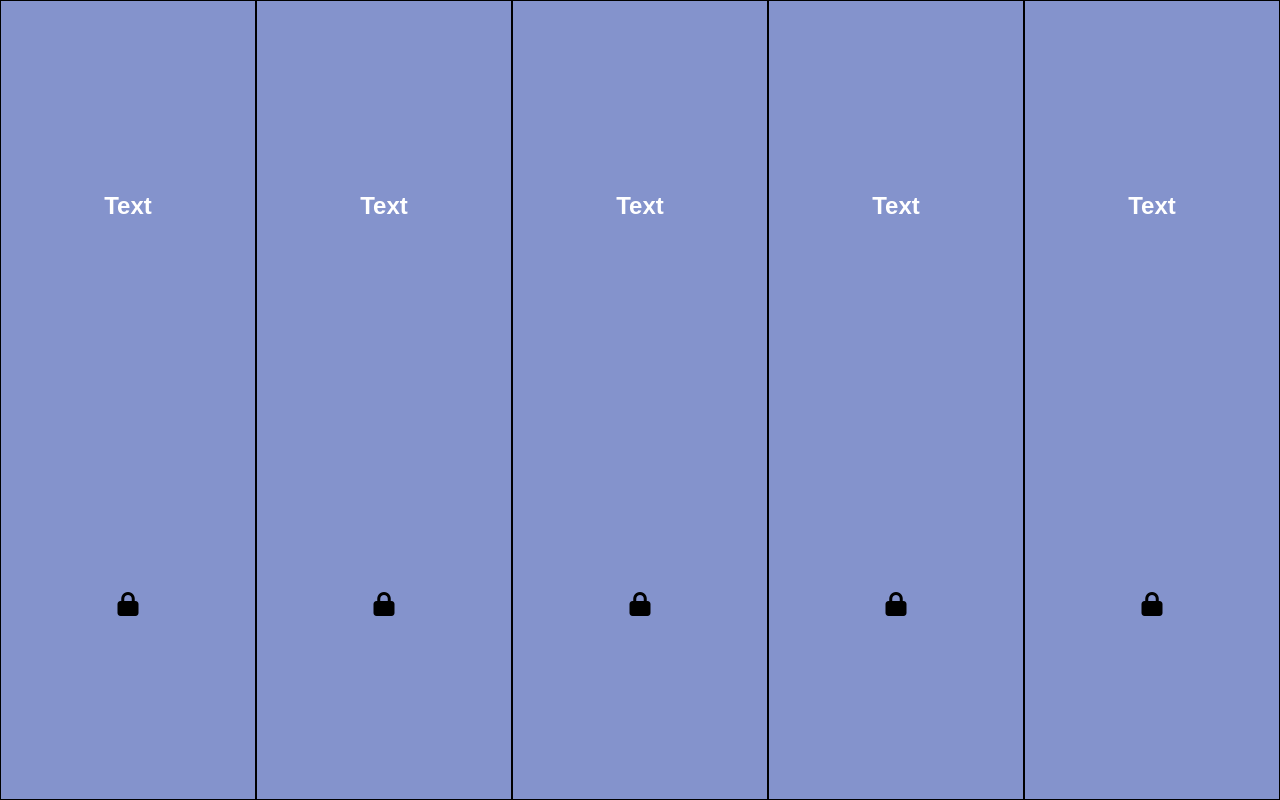
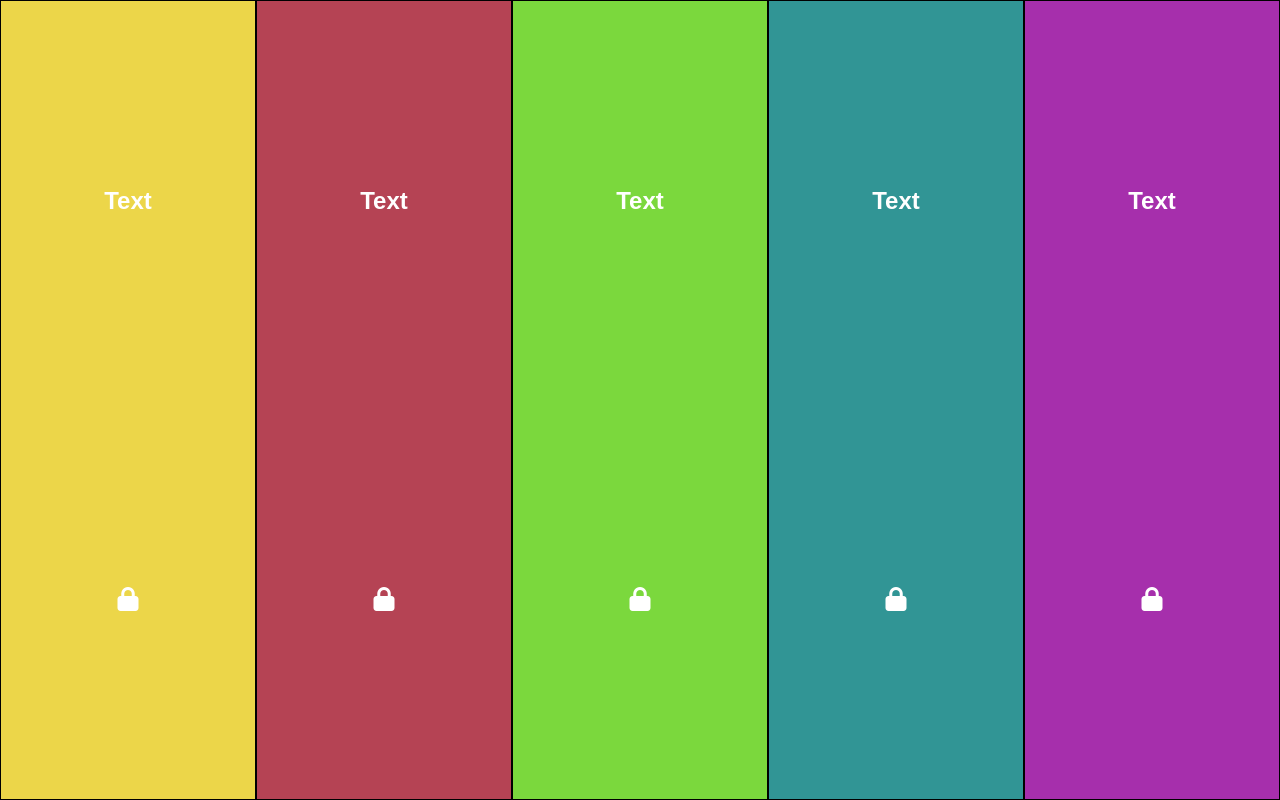
Before and after one commit to danilfs/color, a plain HTML site: page index.html in a window 1280 px wide. Drawn offline with Linux system fonts and the light colour scheme; a web font is replaced by a local one.

Commit message:
mde random colors

```diff
--- /dev/null
+++ b/app.js
@@ -0,0 +1,18 @@
+const cols = document.querySelectorAll('.col')
+
+function generateRandomColor() {
+    hexCodes = '123456789ABCDEF'
+    let color = ''
+    for(let i = 0; i < 6; i++) {
+        color += hexCodes[Math.floor(Math.random() * hexCodes.length)]
+    }
+    return '#' + color
+}
+
+function setRandomColor () {
+    cols.forEach((col) => {
+        col.style.background = generateRandomColor()
+    })
+}
+
+setRandomColor()
--- a/index.html
+++ b/index.html
@@ -9,6 +9,7 @@
     <link href="https://fonts.googleapis.com/css2?family=Phudu&display=swap" rel="stylesheet">
     <link rel="stylesheet" href="https://cdnjs.cloudflare.com/ajax/libs/font-awesome/6.4.2/css/all.min.css" integrity="sha512-z3gLpd7yknf1YoNbCzqRKc4qyor8gaKU1qmn+CShxbuBusANI9QpRohGBreCFkKxLhei6S9CQXFEbbKuqLg0DA==" crossorigin="anonymous" referrerpolicy="no-referrer" />
     <title>Colours</title>
+    <script src="app.js" defer></script>
 </head>
 <body>
     <div class="col">
@@ -52,4 +53,5 @@
         </button>
     </div>
 </body>
+
 </html>
--- a/styles.css
+++ b/styles.css
@@ -12,10 +12,10 @@ body{
 
 .col{
     border: 1px solid black;
-    flex: 1;
+    flex:1;
     background: rgba(17, 45, 156, 0.514);
-    display: flex;
-    flex-direction:column ;
+    display:flex;
+    flex-direction: column;
     justify-content: space-around;
     align-items:center ;
 }
@@ -36,4 +36,14 @@ body{
     border:none;
     background: transparent;
     font-size:x-large;
+    color: white;
+    padding: 10px;
+    border-radius: 10px ;
 }
+
+.col button:hover {
+    background: rgba(0,0,0,0.1);
+    cursor:pointer ;
+    transition: background 1s;
+
+}
```
